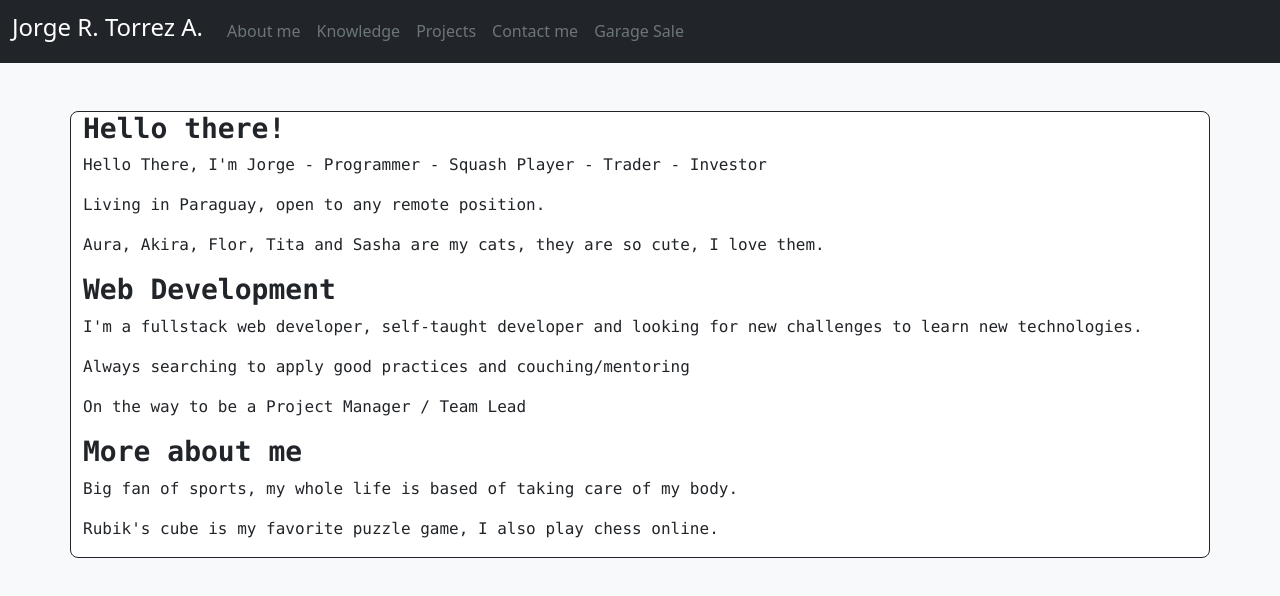
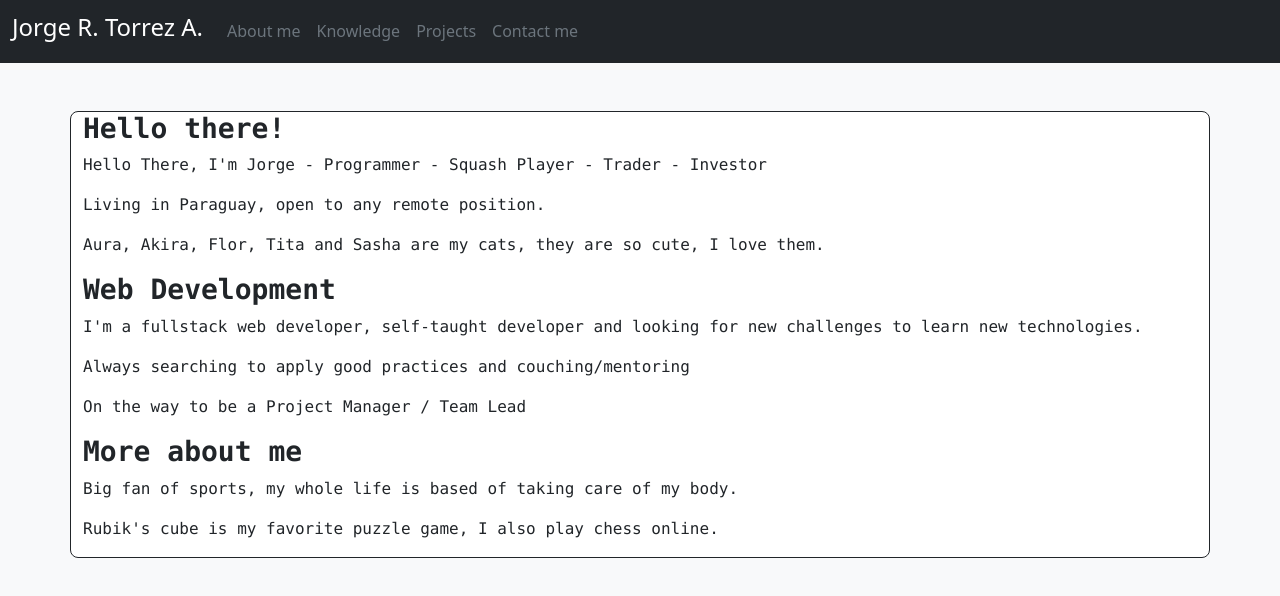
Before and after one commit to JrogeT/portfolio, a Vue app: page / in a window 1280 px wide. Shown: the top 596 px of the page. Built offline with nearby package versions, Linux system fonts and the light colour scheme.

Commit message:
Comment out Garage Sale menu item
Comment out the Garage Sale menu item in Navbar.

```diff
--- a/src/common/Navbar.vue
+++ b/src/common/Navbar.vue
@@ -46,10 +46,10 @@ export default {
         //  name: "CV",
         //  url: "/cv"
         //},
-        {
-          name: "Garage Sale",
-          url: "/garage-sale"
-        }
+        //{
+        //  name: "Garage Sale",
+        //  url: "/garage-sale"
+        //}
       ]
     }
   },
```
